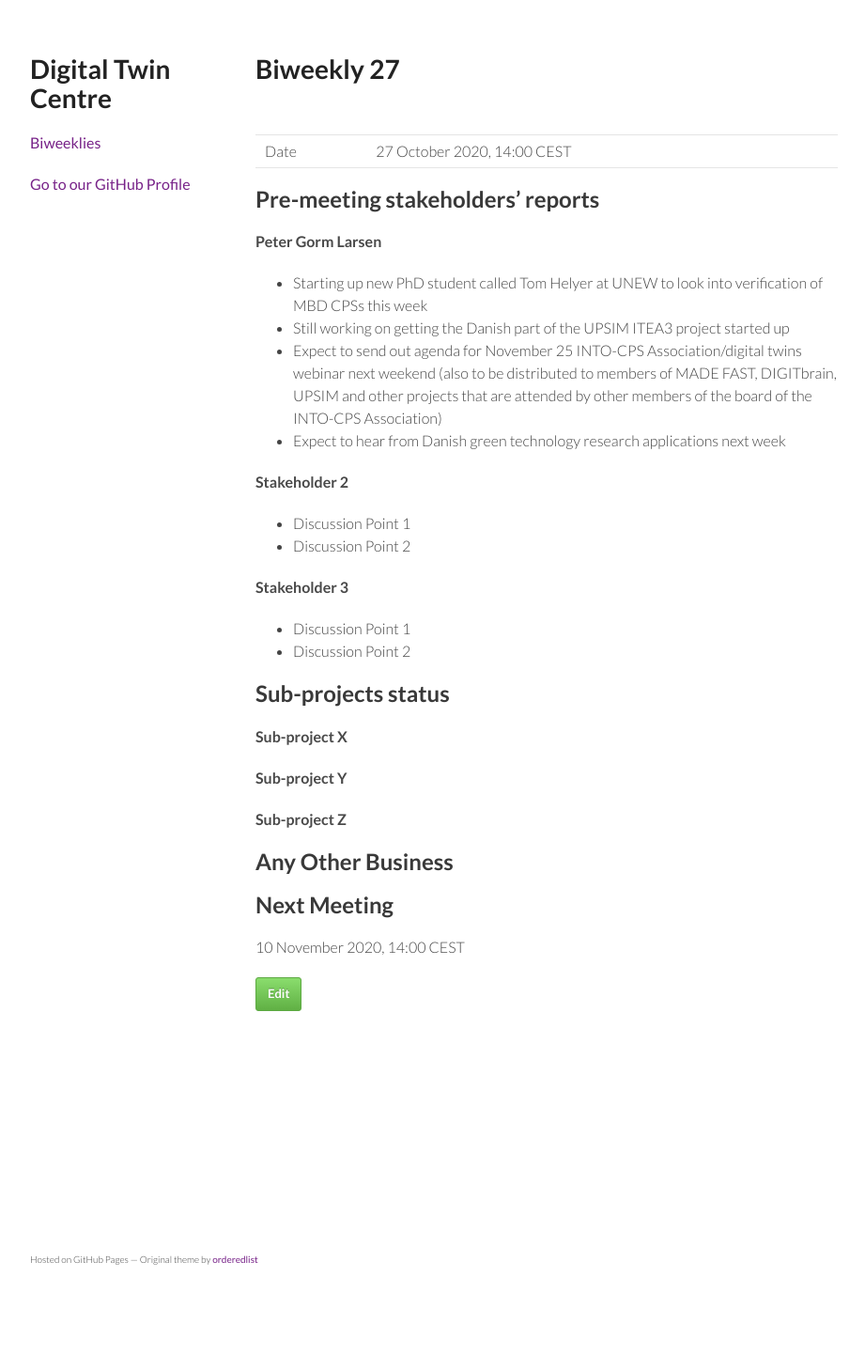
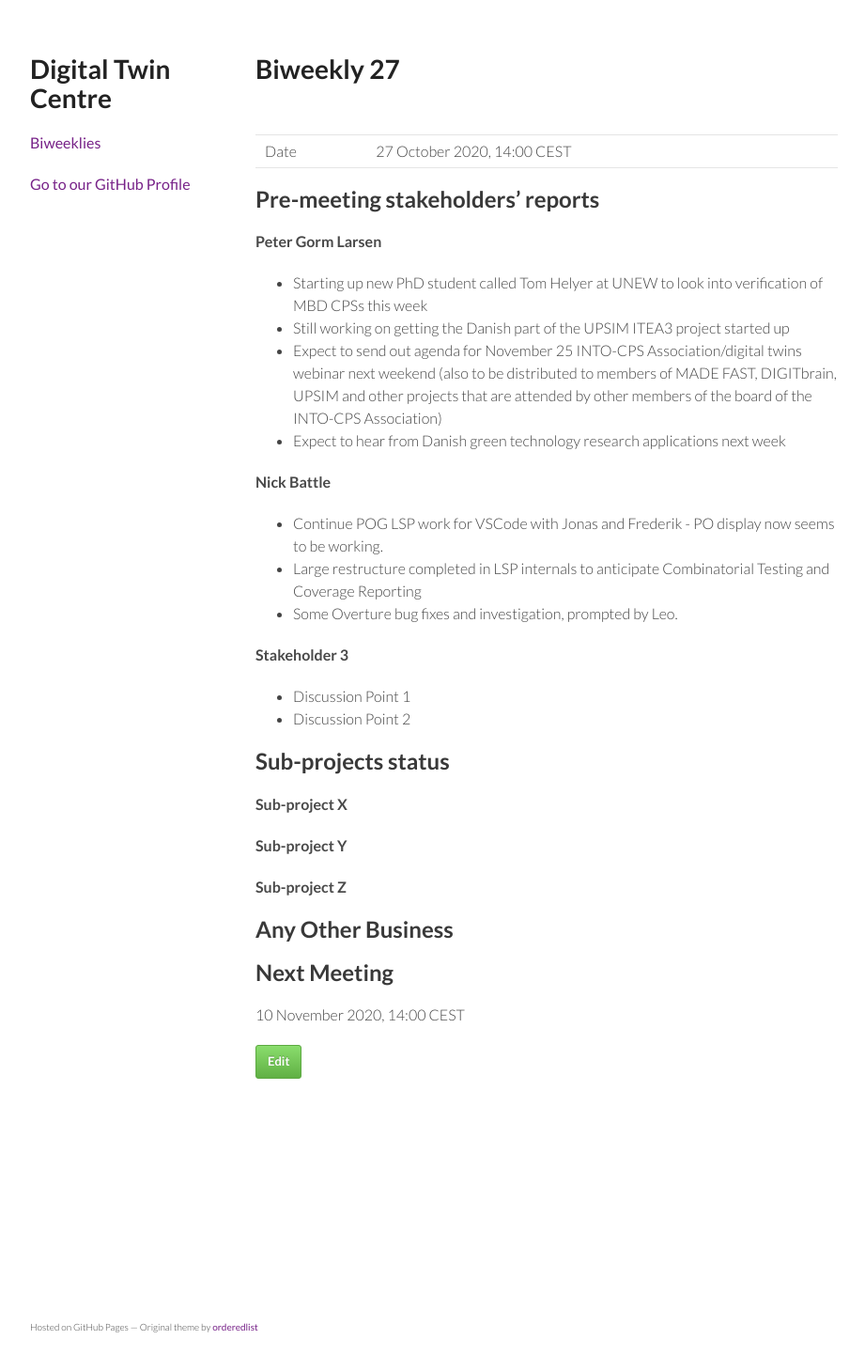
Before and after one commit to digitaltwincentre/digitaltwincentre.github.io, a Jekyll site: the page built from _biweeklies/Biweekly-27.md, in a window 1280 px wide. Shown: the whole page at 94% size, without its empty margins (178-1099 px from the left). Built offline with Jekyll 4.4.1, drawn with Linux system fonts in a browser that asks for light colours; nearby versions of some CDN libraries; before the commit the page ends 1370 px from its top, so only the background shows below that.

Commit message:
Update Biweekly-27.md

```diff
--- a/_biweeklies/Biweekly-27.md
+++ b/_biweeklies/Biweekly-27.md
@@ -26,9 +26,10 @@ date: 27 October 2020, 1400 CEST
 * Expect to send out agenda for November 25 INTO-CPS Association/digital twins webinar next weekend (also to be distributed to members of MADE FAST, DIGITbrain, UPSIM and other projects that are attended by other members of the board of the INTO-CPS Association)
 * Expect to hear from Danish green technology research applications next week
 
-#### Stakeholder 2
-* Discussion Point 1
-* Discussion Point 2
+#### Nick Battle
+* Continue POG LSP work for VSCode with Jonas and Frederik - PO display now seems to be working.
+* Large restructure completed in LSP internals to anticipate Combinatorial Testing and Coverage Reporting
+* Some Overture bug fixes and investigation, prompted by Leo.
 
 #### Stakeholder 3
 * Discussion Point 1
```
